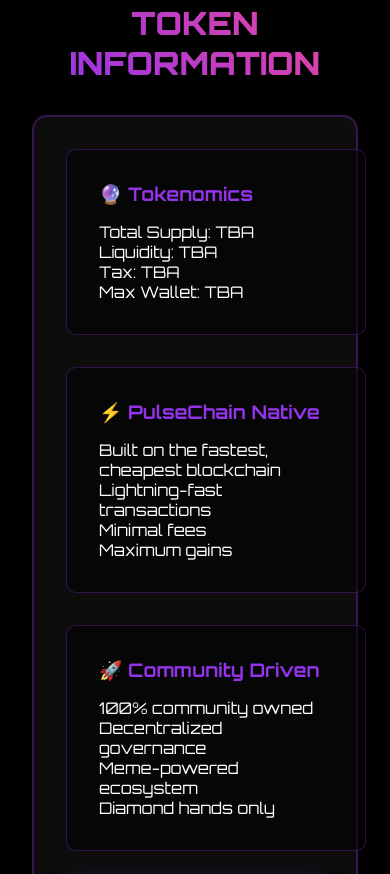
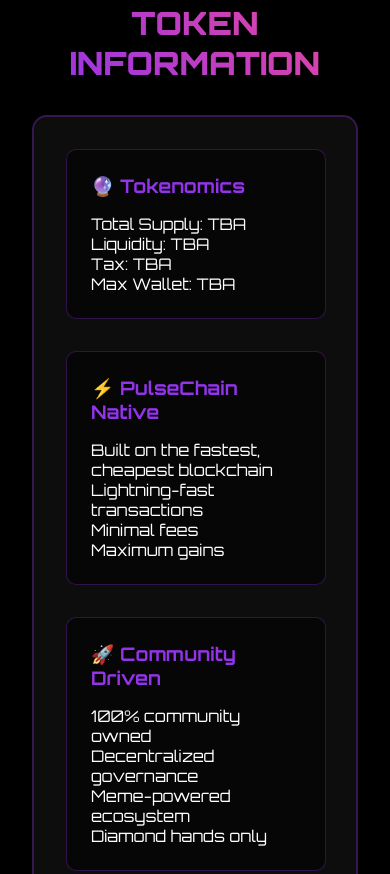
Before and after one commit to guidias1961/neiro, a plain HTML site: page index.html in a window 390 px wide. Shown: the part 1597-2471 px from the top of the page. Drawn offline with Linux system fonts and the light colour scheme.

Commit message:
update: alterações gerais

```diff
--- a/index.html
+++ b/index.html
@@ -370,12 +370,13 @@
             backdrop-filter: blur(10px);
         }
 
-        .token-grid {
-            display: grid;
-            grid-template-columns: repeat(auto-fit, minmax(300px, 1fr));
-            gap: 2rem;
-            margin-bottom: 2rem;
-        }
+.token-grid {
+    display: grid;
+    grid-template-columns: repeat(auto-fit, minmax(260px, 1fr));
+    gap: 2rem;
+    margin-bottom: 2rem;
+}
+
 
         .token-card {
             background: rgba(0, 0, 0, 0.5);
@@ -440,6 +441,16 @@
             .section-content {
                 padding: 2rem;
             }
+    .token-card {
+        width: 100%;
+        word-break: break-word;
+        padding: 1.5rem;
+    }
+
+    .token-card h3 {
+        word-break: break-word;
+    }
+
         }
 
         /* Loading Spinner */
```
